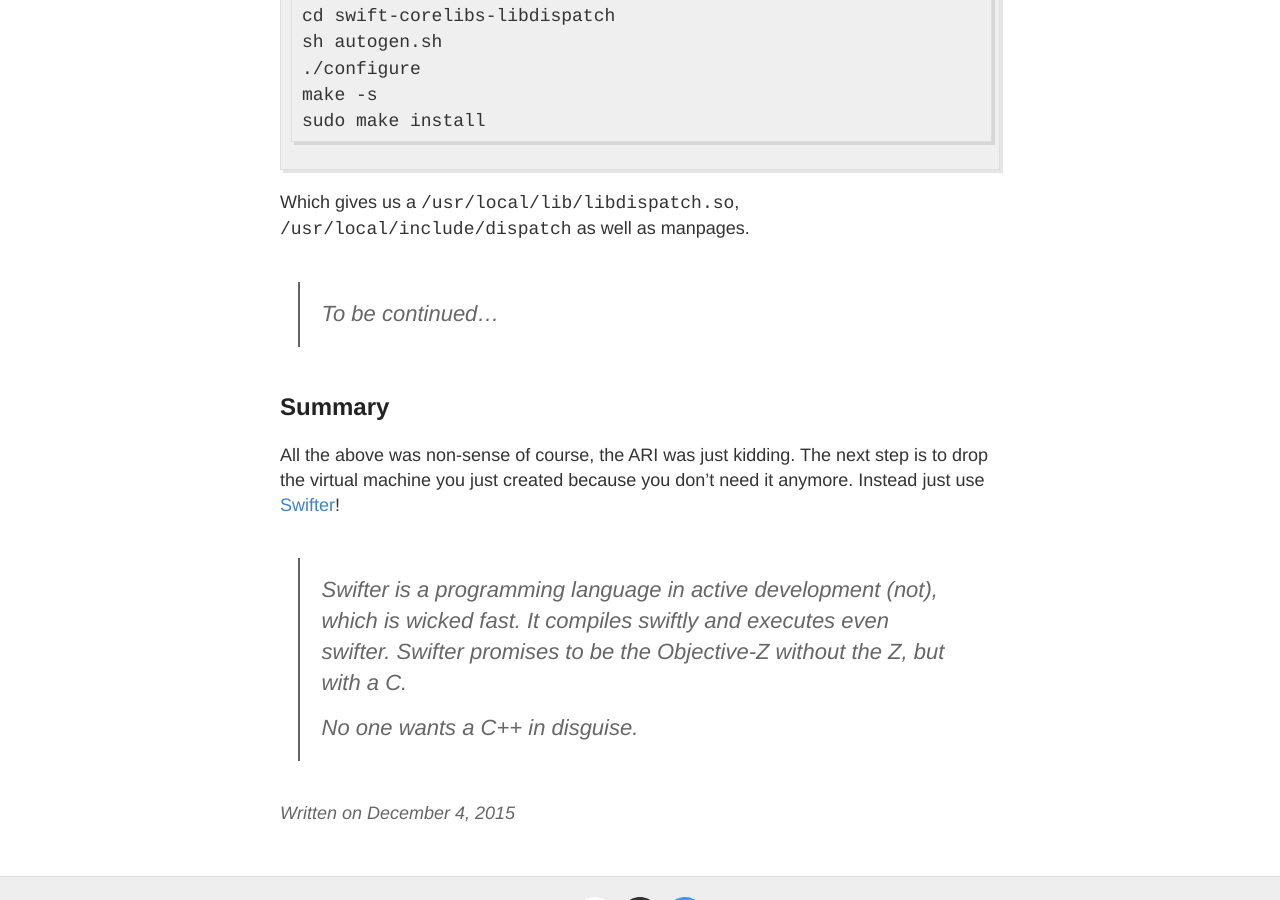
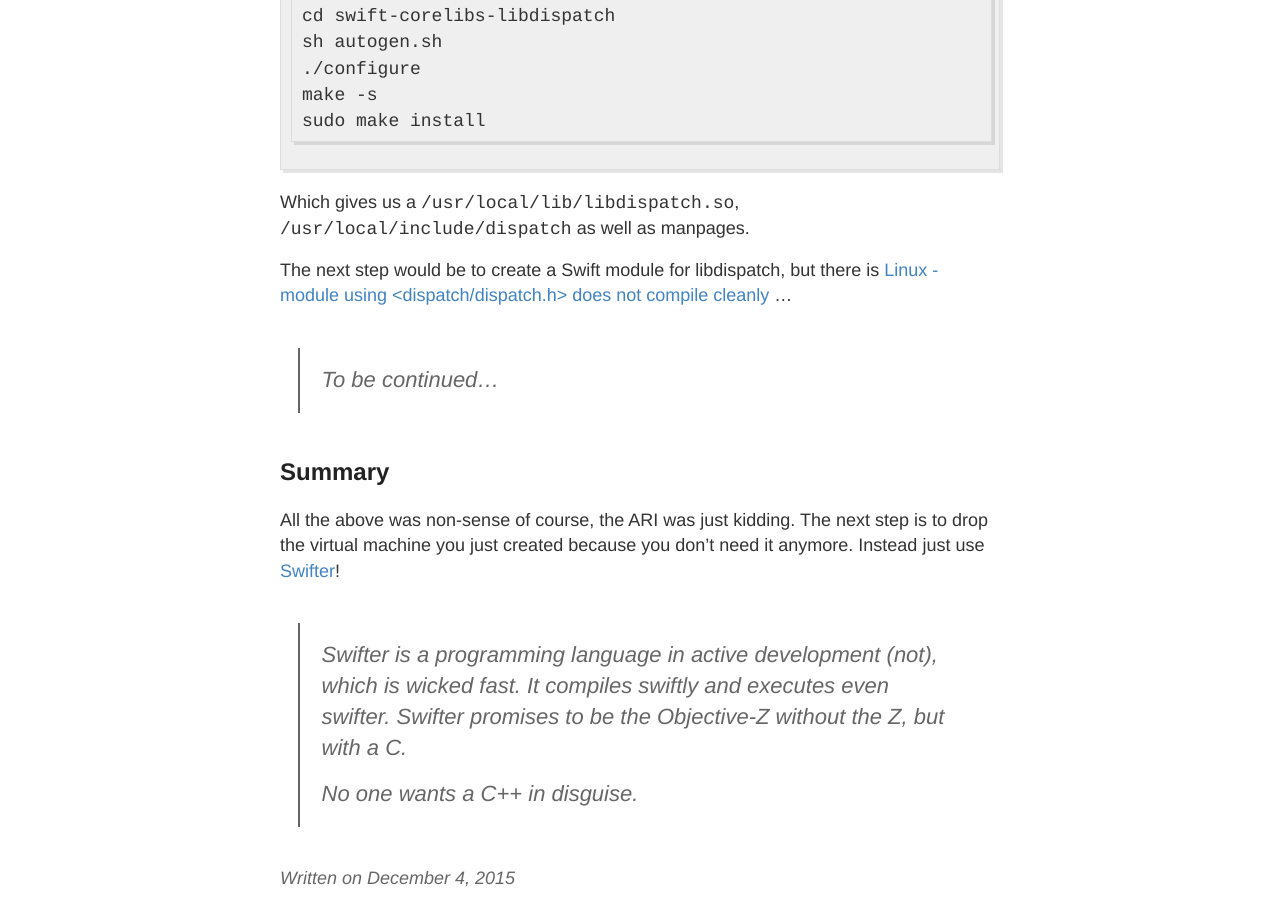
Before and after one commit to AlwaysRightInstitute/alwaysrightinstitute.github.io, a Jekyll site: the page built from _posts/2015-12-04-swift-on-linux-in-vbox-on-osx.md, in a window 1280 px wide and 900 px high, scrolled down 9085 px. Built offline with Jekyll 4.4.1, drawn with Linux system fonts in a browser that asks for light colours; Markdown is read by kramdown in place of the engine named in the settings.

Commit message:
Note on Dispatch module.

```diff
--- a/_posts/2015-12-04-swift-on-linux-in-vbox-on-osx.md
+++ b/_posts/2015-12-04-swift-on-linux-in-vbox-on-osx.md
@@ -243,6 +243,9 @@ Then we can do:
 Which gives us a `/usr/local/lib/libdispatch.so`, `/usr/local/include/dispatch`
 as well as manpages.
 
+The next step would be to create a Swift module for libdispatch, but there is
+[Linux - module using <dispatch/dispatch.h> does not compile cleanly](https://bugs.swift.org/browse/SR-397) ...
+
 > To be continued...
 
 
```
